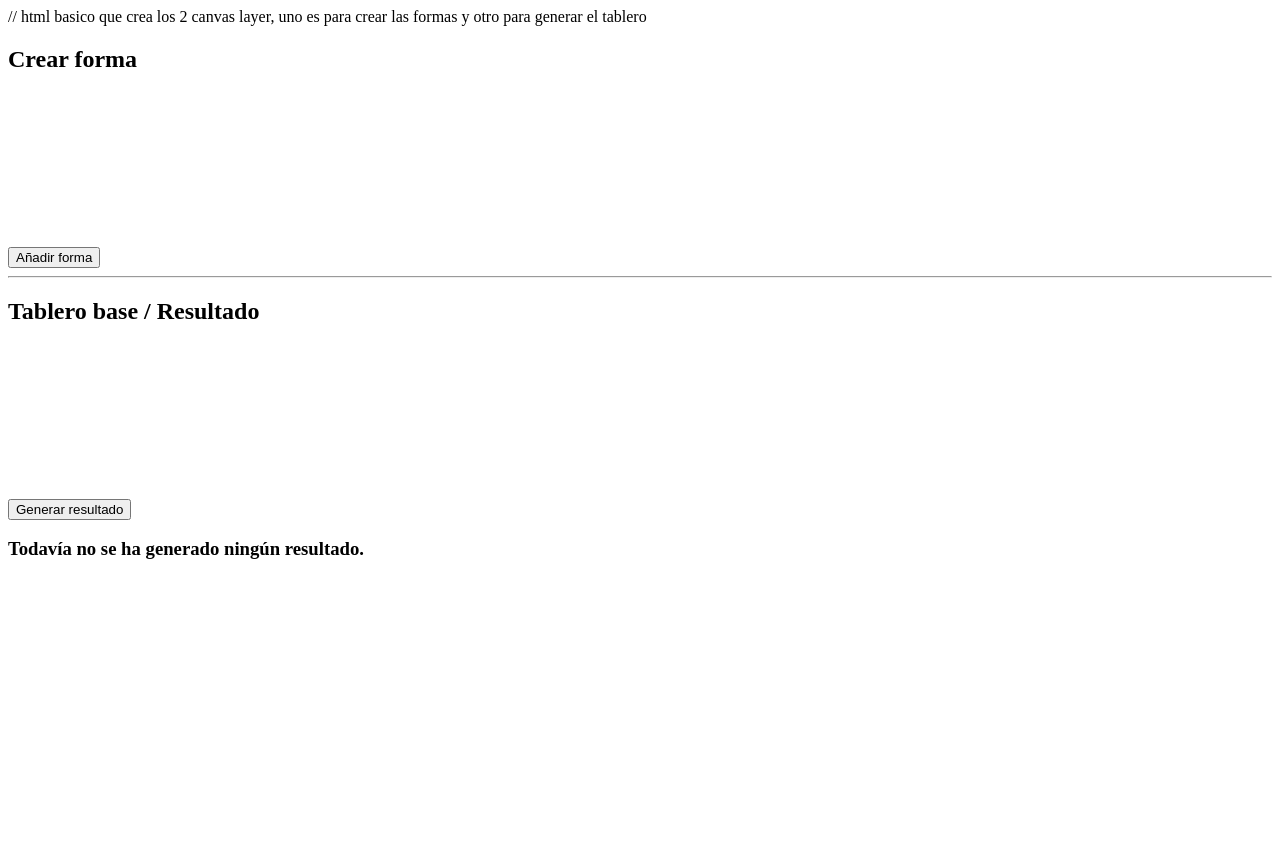
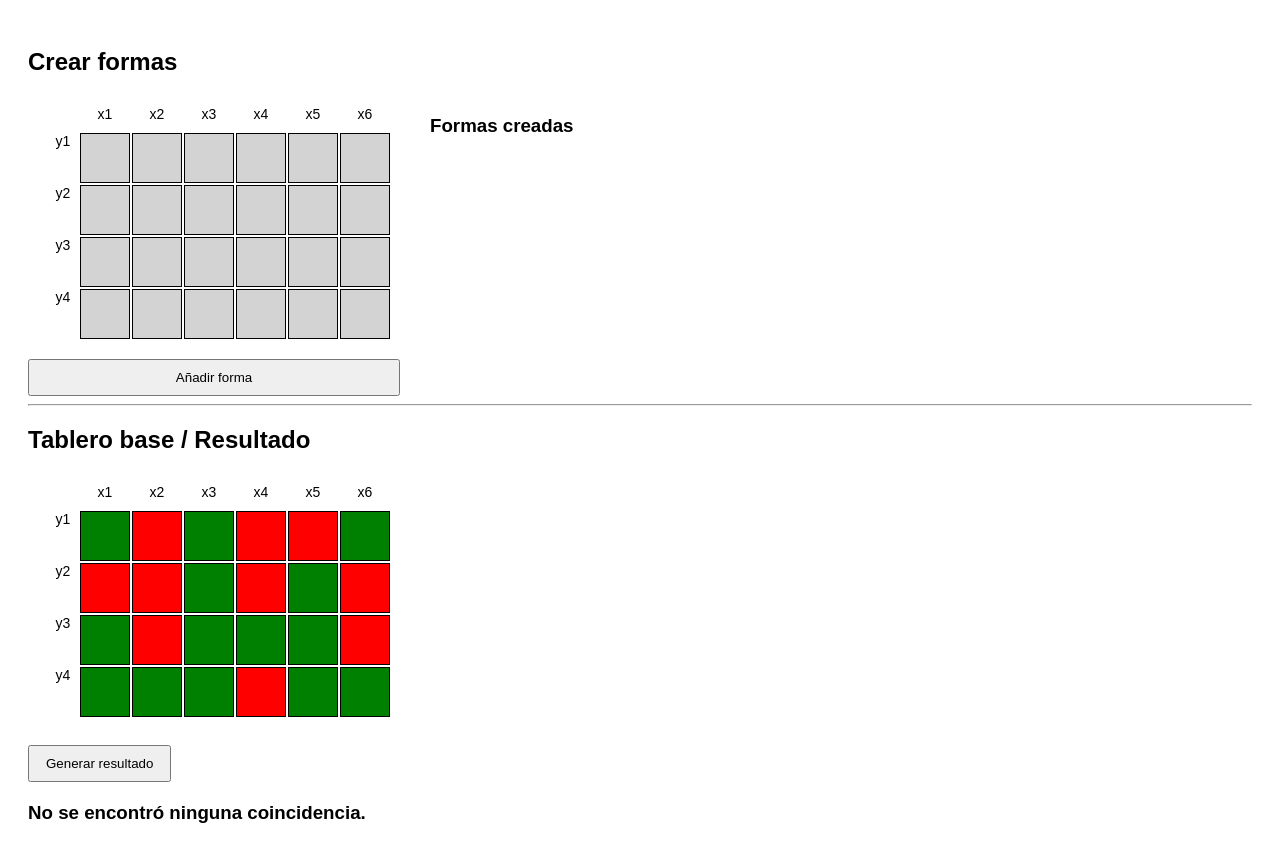
Before and after one commit to AlejoRodriguez57/remixjstprut, a plain HTML site: page index.html in a window 1280 px wide. Both pictures are taken after a click on the button "Generar resultado". Before the commit the page ends 800 px from the top, so only its background shows below. Drawn offline with Linux system fonts and the light colour scheme.

Commit message:
Animaciones añadidas

```diff
--- a/index.html
+++ b/index.html
@@ -1,60 +1,254 @@
+
 <!DOCTYPE html>
-<html lang="en">
+<html lang="es">
 <head>
 <meta charset="UTF-8">
 <meta name="viewport" content="width=device-width, initial-scale=1.0">
-        <title>Document</title>
+<title>Tablero de formas</title>
+
+<style>
+body {
+    font-family: Arial, sans-serif;
+    padding: 20px;
+}
+
+button {
+    padding: 9px 16px;
+    cursor: pointer;
+}
+
+/* =================================
+   ZONA DE CREACIÓN DE FORMAS
+================================= */
+
+.zona-formas {
+    display: flex;
+    align-items: flex-start;
+    gap: 30px;
+    flex-wrap: wrap;
+}
+
+.panel-creacion {
+    display: flex;
+    flex-direction: column;
+    gap: 10px;
+}
+
+.lista-formas {
+    display: flex;
+    flex-direction: row;
+    align-items: flex-start;
+    gap: 15px;
+    overflow-x: auto;
+    max-width: 700px;
+    padding: 10px;
+}
+
+.forma-miniatura {
+    flex-shrink: 0;
+    border: 1px solid #aaa;
+    padding: 8px;
+    border-radius: 8px;
+    background: #f5f5f5;
+}
+
+.forma-miniatura canvas {
+    display: block;
+}
+
+/* =================================
+   GRID 3D
+================================= */
+
+.grid-animado {
+    display: grid;
+    gap: 2px;
+    padding: 10px;
+    width: max-content;
+}
+
+.celda-3d {
+    width: 50px;
+    height: 50px;
+    perspective: 300px;
+    cursor: pointer;
+}
+
+.celda-interior {
+    width: 100%;
+    height: 100%;
+    position: relative;
+    transform-style: preserve-3d;
+}
+
+.cara {
+    position: absolute;
+    inset: 0;
+    backface-visibility: hidden;
+    border: 1px solid black;
+    box-sizing: border-box;
+}
+
+.cara-frontal {
+    background: lightgray;
+}
+
+.cara-trasera {
+    transform: rotateX(180deg);
+}
+
+/* Animación de las casillas del resultado */
+
+.celda-3d.revelar .celda-interior {
+    animation: revelar 0.65s ease-in-out forwards;
+}
+
+@keyframes revelar {
+    0% {
+        transform: rotateX(0deg);
+    }
+
+    50% {
+        transform: rotateX(90deg);
+    }
+
+    100% {
+        transform: rotateX(180deg);
+    }
+}
+
+/* Animación individual de las casillas editables */
+
+.celda-interior.editable {
+    transition: transform 0.65s ease-in-out;
+}
+
+/* Etiquetas */
+
+.etiqueta-grid {
+    width: 50px;
+    height: 25px;
+    text-align: center;
+    font-size: 14px;
+}
+
+#estado_comparacion {
+    margin-top: 20px;
+}
+</style>
 </head>
 
-    <script>
-        // logica
+<body>
 
-        const tablero_base = " x1nx2nx3nx4nx5nx6ny1 x1nx2nx3nx4nx 5nx6ny2 x1nx2nx3nx4nx5nx6ny3 x1nx2nx3nx4nx5nx6ny4" // tamaño del tablero con sus casillas
-        const lista_formas = [] // arrey que almacena las formas como objetos
-        const lista_formas_test = [] // test de funcionalidades
+<h2>Crear formas</h2>
+
+<div class="zona-formas">
+
+    <div class="panel-creacion">
+
+        <div id="grid_formas" class="grid-animado"></div>
+
+        <button id="añadir">Añadir forma</button>
+
+    </div>
+
+    <div>
+
+        <h3>Formas creadas</h3>
+
+        <div id="lista_formas" class="lista-formas"></div>
+
+    </div>
+
+</div>
+
+<hr>
+
+<h2>Tablero base / Resultado</h2>
+
+<div id="grid_resultado" class="grid-animado"></div>
+
+<br>
+
+<button id="generar">Generar resultado</button>
+
+<h3 id="estado_comparacion">
+    Todavía no se ha generado ningún resultado.
+</h3>
+
+<audio class="music"
+src="https://manzdev.github.io/codevember2017/assets/eye-tiger.mp3">
+</audio>
 
 
-        // le asigna a cada casilla del tablero true o false con un 50% de probabilidad
+<script>
+
+// ==========================================
+// CONFIGURACIÓN
+// ==========================================
+
+const tablero_base =
+"x1nx2nx3nx4nx5nx6ny1 x1nx2nx3nx4nx5nx6ny2 x1nx2nx3nx4nx5nx6ny3 x1nx2nx3nx4nx5nx6ny4";
+
+const lista_formas = [];
+
+const contenedor_formas = document.getElementById("grid_formas");
+
+const tamaño_celda = 50;
+const margen_x = 40;
+const margen_y = 30;
+
+
+// ==========================================
+// GENERAR RESULTADO ALEATORIO
+// ==========================================
+
 function generar_resultado(tablero_base) {
-            let resultado = tablero_base.replace(/n/gi, () => {
+
+    return tablero_base.replace(/n/gi, () => {
         return Math.random() < 0.5 ? "t" : "f";
     });
 
-            return resultado
 }
 
-        // genera un objeto que contiene todos los valores de las casillas del tablero, se le editan esos valores cuando se quiere crear la forma
+
+// ==========================================
+// GENERAR FORMA
+// ==========================================
+
 function generar_forma(tablero_base) {
 
     const columnas = tablero_base.trim().split(/\s+/);
+
     const forma = {
         columnas: []
     };
 
     let xReferencia = null;
+
     const ysUtilizadas = new Set();
 
     for (const columna of columnas) {
 
-                // Comprobar que la columna tenga el formato correcto
-                const coincidencia = columna.match(/^((?:x\d+[ntf])+)(y\d+)$/);
+        const coincidencia = columna.match(
+            /^((?:x\d+[ntf])+)(y\d+)$/
+        );
 
         if (!coincidencia) {
-                    throw new Error("Formato de columna incorrecto: " + columna);
+            throw new Error("Formato incorrecto: " + columna);
         }
 
         const contenido = coincidencia[1];
         const y = coincidencia[2];
 
-                // Comprobar que no se repita ninguna columna
         if (ysUtilizadas.has(y)) {
             throw new Error("Columna duplicada: " + y);
         }
 
         ysUtilizadas.add(y);
 
-                // Extraer las casillas
         const expresion = /x(\d+)([ntf])/g;
+
         const celdas = {};
         const xActuales = [];
 
@@ -71,30 +265,37 @@
 
             xActuales.push(x);
 
-                    // Convertir n, t y f en null, true y false
             celdas[x] = valor === "n" ? null : valor === "t";
+
         }
 
-                // Comprobar que todas las columnas tengan las mismas X
         if (xReferencia === null) {
+
             xReferencia = xActuales;
+
         } else if (
             JSON.stringify(xReferencia) !== JSON.stringify(xActuales)
         ) {
-                    throw new Error("Las columnas no tienen las mismas casillas X");
+
+            throw new Error("Las columnas no tienen las mismas X");
+
         }
 
         forma.columnas.push({
             y: y,
             celdas: celdas
         });
+
     }
 
     return forma;
 }
 
 
-        // Busca en la forma y permite editar esos valores
+// ==========================================
+// CAMBIAR CASILLA
+// ==========================================
+
 function cambiar_casilla(forma, y, x, valor) {
 
     const fila = forma.columnas.find(
@@ -106,9 +307,14 @@
     if (valor !== null && typeof valor !== "boolean") return;
 
     fila.celdas[x] = valor;
+
 }
 
-        // En base al objeto de forma genera un texto que se utiliza para comparar figuras, con el mismo formato que el tablero_base
+
+// ==========================================
+// GENERAR CADENA
+// ==========================================
+
 function generar_cadena(forma) {
 
     return forma.columnas.map(columna => {
@@ -130,28 +336,35 @@
         return texto;
 
     }).join(" ");
+
 }
 
 
-        // genera la exprecion que compara todas las formas con el tablero_basse
+// ==========================================
+// GENERAR REGEX
+// ==========================================
+
 function generar_regex(cadena) {
 
     const patron = cadena.replace(
         /(x\d+)([ntf])/g,
         (coincidencia, x, valor) => {
 
-                    // Solo exigimos coincidencia en los true
             if (valor === "t") {
                 return x + "t";
             }
 
-                    // Los demás valores pueden ser n, t o f
             return x + "[ntf]";
         }
     );
 
     return new RegExp("^" + patron + "$");
 }
+
+
+// ==========================================
+// COMPARAR
+// ==========================================
 
 function comparar(resultado, lista_formas) {
 
@@ -162,84 +375,36 @@
     for (const forma of lista_formas) {
 
         const cadena_forma = generar_cadena(forma);
+
         const regex_forma = generar_regex(cadena_forma);
 
         if (regex_forma.test(resultado)) {
             coincidencias.push(forma);
         }
+
     }
 
     return coincidencias;
 }
 
-        // test logica
 
-        console.log("Test generar resultado")
-        console.log(generar_resultado(tablero_base))
-        console.log("")
-        console.log(tablero_base)
-
-        console.log("Test generar forma")
-        console.log(generar_forma(tablero_base))
-        console.log("")
-        lista_formas_test.push(generar_forma(tablero_base));
-        console.log((lista_formas_test));
-
-        console.log("Test cambiar casilla")
-        cambiar_casilla(lista_formas_test[0], "y2", "x3", true);
-        console.log((lista_formas_test));
-        console.log(JSON.stringify(lista_formas_test));
-
-        console.log("Test generar cadena")
-        console.log(generar_cadena(lista_formas_test[0]));
-
-        console.log("Test generar cadena")
-        console.log(generar_cadena(lista_formas_test[0]));
-
-        console.log("Test generar exprecion regular")
-        console.log(generar_regex(generar_cadena(lista_formas_test[0])));
-
-        console.log("Test comparacion")
-        console.log(comparar(generar_resultado(tablero_base), lista_formas_test[0]))
-    </script>
-
-    <body>
-        // html basico que crea los 2 canvas layer, uno es para crear las formas y otro para generar el tablero
-        <h2>Crear forma</h2>
-        <canvas id="grid_formas"></canvas>
-        <br>
-        <button id="añadir">Añadir forma</button>
-
-        <hr>
-
-        <h2>Tablero base / Resultado</h2>
-        <canvas id="grid_resultado"></canvas>
-        <br>
-        <button id="generar">Generar resultado</button>
-
-        <h3 id="estado_comparacion">Todavía no se ha generado ningún resultado.</h3>
-
-        <audio class="music"
-            src="https://manzdev.github.io/codevember2017/assets/eye-tiger.mp3">
-        </audio>
-        <script>
 // ==========================================
-            // CONFIGURACIÓN DE LOS CANVAS
+// COLORES
 // ==========================================
 
-            const canvas_formas = document.getElementById("grid_formas");
-            const ctx_formas = canvas_formas.getContext("2d");
+function obtener_color(valor) {
 
-            const canvas_resultado = document.getElementById("grid_resultado");
-            const ctx_resultado = canvas_resultado.getContext("2d");
+    if (valor === true) return "green";
 
-            const tamaño_celda = 50;
-            const margen_x = 40;
-            const margen_y = 30;
+    if (valor === false) return "red";
+
+    return "lightgray";
+
+}
 
 
 // ==========================================
-            // DIBUJAR CUALQUIER GRID
+// DIBUJAR GRID CANVAS PARA MINIATURAS
 // ==========================================
 
 function dibujar_grid(canvas, ctx, forma) {
@@ -260,7 +425,6 @@
     ctx.textAlign = "center";
     ctx.textBaseline = "middle";
 
-                // Etiquetas X
     xs.forEach((x, i) => {
 
         ctx.fillStyle = "black";
@@ -270,9 +434,9 @@
             margen_x + i * tamaño_celda + tamaño_celda / 2,
             margen_y / 2
         );
+
     });
 
-                // Filas
     filas.forEach((fila, yIndex) => {
 
         ctx.fillStyle = "black";
@@ -283,40 +447,274 @@
             margen_y + yIndex * tamaño_celda + tamaño_celda / 2
         );
 
-                    // Casillas
         xs.forEach((x, xIndex) => {
 
             const valor = fila.celdas[x];
 
-                        if (valor === true) {
-                            ctx.fillStyle = "green";
-                        } else if (valor === false) {
-                            ctx.fillStyle = "red";
-                        } else {
-                            ctx.fillStyle = "lightgray";
-                        }
+            ctx.fillStyle = obtener_color(valor);
 
             const px = margen_x + xIndex * tamaño_celda;
             const py = margen_y + yIndex * tamaño_celda;
 
-                        ctx.fillRect(
-                            px,
-                            py,
-                            tamaño_celda,
-                            tamaño_celda
-                        );
+            ctx.fillRect(px, py, tamaño_celda, tamaño_celda);
 
             ctx.strokeStyle = "black";
             ctx.lineWidth = 1;
 
-                        ctx.strokeRect(
-                            px,
-                            py,
-                            tamaño_celda,
-                            tamaño_celda
+            ctx.strokeRect(px, py, tamaño_celda, tamaño_celda);
+
+        });
+
+    });
+
+}
+
+
+// ==========================================
+// GRID 3D ANIMADO
+// ==========================================
+
+function crear_grid_animado(
+    contenedor,
+    forma,
+    animar = false,
+    editable = false
+) {
+
+    contenedor.innerHTML = "";
+
+    const filas = forma.columnas;
+
+    if (!filas.length) return;
+
+    const xs = Object.keys(filas[0].celdas);
+
+    contenedor.style.gridTemplateColumns =
+        `40px repeat(${xs.length}, 50px)`;
+
+    // Esquina vacía
+
+    const esquina = document.createElement("div");
+
+    contenedor.appendChild(esquina);
+
+
+    // Etiquetas X
+
+    xs.forEach(x => {
+
+        const etiqueta = document.createElement("div");
+
+        etiqueta.className = "etiqueta-grid";
+        etiqueta.textContent = x;
+
+        contenedor.appendChild(etiqueta);
+
+    });
+
+
+    // Filas
+
+    filas.forEach((fila, yIndex) => {
+
+        const etiquetaY = document.createElement("div");
+
+        etiquetaY.className = "etiqueta-grid";
+        etiquetaY.textContent = fila.y;
+
+        contenedor.appendChild(etiquetaY);
+
+
+        xs.forEach((x, xIndex) => {
+
+            const valor = fila.celdas[x];
+
+            const color = obtener_color(valor);
+
+            // Contenedor de la casilla
+
+            const celda = document.createElement("div");
+
+            celda.className = "celda-3d";
+
+
+            // Interior 3D
+
+            const interior = document.createElement("div");
+
+            interior.className = "celda-interior";
+
+
+            // Cara frontal
+
+            const frontal = document.createElement("div");
+
+            frontal.className = "cara cara-frontal";
+
+
+            // Cara trasera
+
+            const trasera = document.createElement("div");
+
+            trasera.className = "cara cara-trasera";
+
+
+            // Configurar colores iniciales
+
+            if (animar) {
+
+                frontal.style.backgroundColor = "lightgray";
+                trasera.style.backgroundColor = color;
+
+            } else {
+
+                frontal.style.backgroundColor = color;
+                trasera.style.backgroundColor = color;
+
+            }
+
+
+            interior.appendChild(frontal);
+            interior.appendChild(trasera);
+
+            celda.appendChild(interior);
+
+            contenedor.appendChild(celda);
+
+
+            // ==================================
+            // ANIMACIÓN DE RESULTADO
+            // ==================================
+
+            if (animar) {
+
+                const retraso =
+                    (yIndex * xs.length + xIndex) * 70;
+
+                celda.style.animationDelay = retraso + "ms";
+
+                celda.classList.add("revelar");
+
+            }
+
+
+            // ==================================
+            // ANIMACIÓN DE CREACIÓN DE FORMAS
+            // ==================================
+
+            if (editable) {
+
+                interior.classList.add("editable");
+
+                // Ángulo actual de la casilla
+
+                let angulo = 0;
+
+                // Identificar la posición de la casilla
+
+                celda.dataset.x = x;
+                celda.dataset.y = fila.y;
+
+
+                // Clic individual en cada casilla
+
+                celda.addEventListener("click", () => {
+
+                    const valor_actual = forma.columnas[yIndex].celdas[x];
+
+                    // Ciclo: gris -> verde -> gris
+
+                    const nuevo_valor =
+                        valor_actual === true ? null : true;
+
+
+                    // Actualizar el estado de la forma
+
+                    cambiar_casilla(
+                        forma,
+                        fila.y,
+                        x,
+                        nuevo_valor
                     );
+
+
+                    // Calcular el nuevo ángulo
+
+                    angulo += 180;
+
+
+                    // Color de la nueva cara visible
+
+                    const nuevo_color = obtener_color(nuevo_valor);
+
+
+                    // Determinar qué cara recibirá el nuevo color
+
+                    if (angulo % 360 === 0) {
+
+                        frontal.style.backgroundColor = nuevo_color;
+
+                    } else {
+
+                        trasera.style.backgroundColor = nuevo_color;
+
+                    }
+
+
+                    // Aplicar la rotación 3D individual
+
+                    interior.style.transform =
+                        `rotateX(${angulo}deg)`;
+
+
+                    // Guardar el ángulo actual
+
+                    celda.dataset.angulo = angulo;
+
                 });
+
+            }
+
         });
+
+    });
+
+}
+
+
+// ==========================================
+// ACTUALIZAR LISTA DE FORMAS
+// ==========================================
+
+function actualizar_lista_formas() {
+
+    const contenedor = document.getElementById("lista_formas");
+
+    contenedor.innerHTML = "";
+
+    lista_formas.forEach((forma, index) => {
+
+        const tarjeta = document.createElement("div");
+
+        tarjeta.className = "forma-miniatura";
+
+        const titulo = document.createElement("strong");
+
+        titulo.textContent = `Forma ${index + 1}`;
+
+        const canvas = document.createElement("canvas");
+
+        const ctx = canvas.getContext("2d");
+
+        dibujar_grid(canvas, ctx, forma);
+
+        tarjeta.appendChild(titulo);
+        tarjeta.appendChild(canvas);
+
+        contenedor.appendChild(tarjeta);
+
+    });
+
 }
 
 
@@ -326,54 +724,14 @@
 
 const forma_actual = generar_forma(tablero_base);
 
-            dibujar_grid(canvas_formas, ctx_formas, forma_actual);
+// Crear el grid 3D interactivo
 
-
-            // ==========================================
-            // DETECTAR CLICS EN EL GRID EDITABLE
-            // ==========================================
-
-            canvas_formas.addEventListener("click", function(event) {
-
-                const rect = canvas_formas.getBoundingClientRect();
-
-                const px = (event.clientX - rect.left) *
-                    (canvas_formas.width / rect.width);
-
-                const py = (event.clientY - rect.top) *
-                    (canvas_formas.height / rect.height);
-
-                const xIndex = Math.floor(
-                    (px - margen_x) / tamaño_celda
+crear_grid_animado(
+    contenedor_formas,
+    forma_actual,
+    false,
+    true
 );
-
-                const yIndex = Math.floor(
-                    (py - margen_y) / tamaño_celda
-                );
-
-                const filas = forma_actual.columnas;
-
-                if (
-                    xIndex < 0 ||
-                    yIndex < 0 ||
-                    yIndex >= filas.length
-                ) return;
-
-                const xs = Object.keys(filas[0].celdas);
-
-                if (xIndex >= xs.length) return;
-
-                const x = xs[xIndex];
-                const y = filas[yIndex].y;
-
-                const valor_actual = filas[yIndex].celdas[x];
-
-                const nuevo_valor = valor_actual === true ? null : true;
-
-                cambiar_casilla(forma_actual, y, x, nuevo_valor);
-
-                dibujar_grid(canvas_formas, ctx_formas, forma_actual);
-            });
 
 
 // ==========================================
@@ -386,23 +744,23 @@
 
     lista_formas.push(copia);
 
+    actualizar_lista_formas();
+
     console.log("Forma añadida:", generar_cadena(copia));
-                console.log("Lista de formas:", lista_formas);
+
 });
 
 
 // ==========================================
-            // GRID DEL TABLERO BASE
+// MOSTRAR TABLERO BASE INICIAL
 // ==========================================
 
-            // Generar estructura del tablero original
 const forma_tablero_base = generar_forma(tablero_base);
 
-            // Mostrar tablero base inicialmente
-            dibujar_grid(
-                canvas_resultado,
-                ctx_resultado,
-                forma_tablero_base
+crear_grid_animado(
+    document.getElementById("grid_resultado"),
+    forma_tablero_base,
+    false
 );
 
 
@@ -411,26 +769,35 @@
 // ==========================================
 
 document.getElementById("generar").addEventListener("click", () => {
+
     const audio = document.querySelector(".music");
 
-                // 1. Generar resultado aleatorio
+
+    // Generar resultado aleatorio
+
     const resultado = generar_resultado(tablero_base);
 
-                // 2. Convertir resultado en una forma
+
+    // Convertir a forma
+
     const forma_resultado = generar_forma(resultado);
 
-                // 3. Dibujar resultado
-                dibujar_grid(
-                    canvas_resultado,
-                    ctx_resultado,
-                    forma_resultado
+
+    // Mostrar animación 3D
+
+    crear_grid_animado(
+        document.getElementById("grid_resultado"),
+        forma_resultado,
+        true
     );
 
-                // 4. Comparar contra todas las formas guardadas
+
+    // Comparar
+
     const coincidencias = comparar(resultado, lista_formas);
 
-                // 5. Mostrar resultado
     const estado = document.getElementById("estado_comparacion");
+
 
     if (coincidencias.length > 0) {
 
@@ -439,9 +806,10 @@
             coincidencias.length +
             " formas coincidentes.";
 
-                    audio.play();
+        audio.currentTime = 0;
 
-                    console.log("Resultado generado:", resultado);
+        audio.play().catch(() => {});
+
         console.log("Coincidencias:", coincidencias);
 
     } else {
@@ -449,11 +817,15 @@
         estado.textContent =
             "No se encontró ninguna coincidencia.";
 
-                    console.log("Resultado generado:", resultado);
         console.log("No hay coincidencias.");
+
     }
 
+    console.log("Resultado generado:", resultado);
+
 });
+
 </script>
+
 </body>
 </html>
```
Lines whose indentation alone changed are shown as unchanged.
